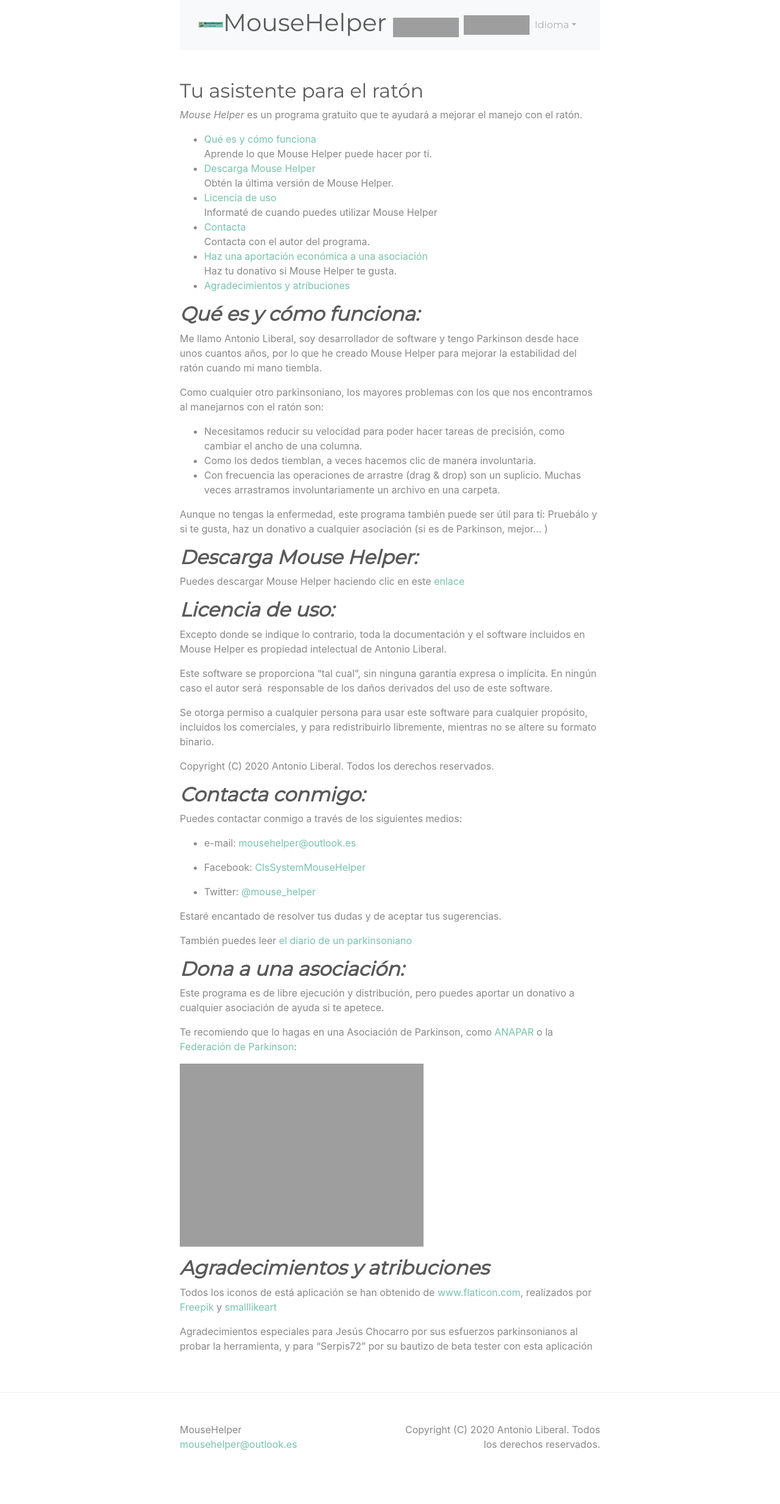
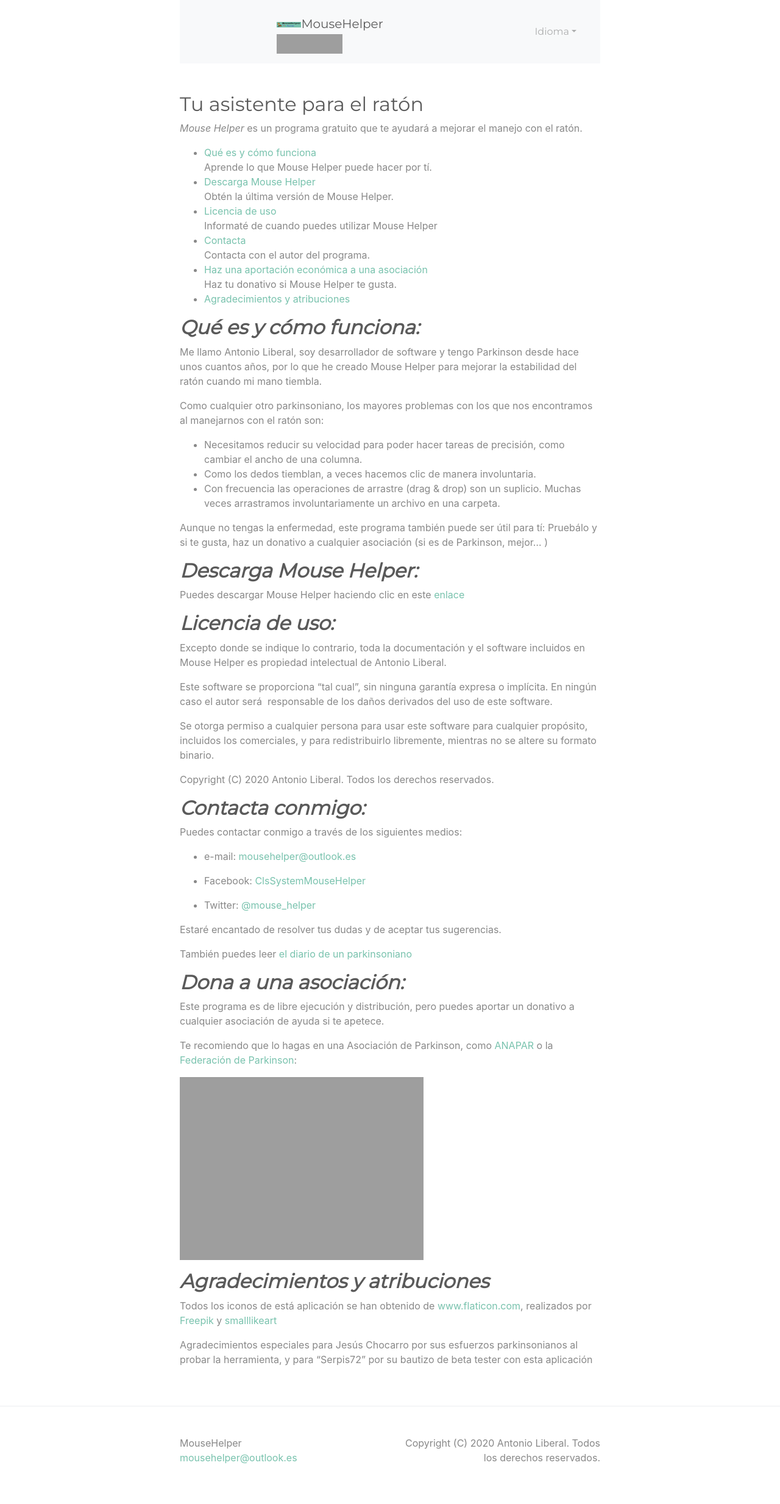
Before and after one commit to clssystem/MouseHelperWeb, a Jekyll site: the page built from index.md, in a window 1280 px wide. Shown: the whole page at 61% size. Built offline with Jekyll 4.4.1, drawn with Linux system fonts in a browser that asks for light colours; a style sheet for code colours, icons or effects is not loaded; before the commit the page ends 2444 px from its top, so only the background shows below that.

Commit message:
Update header.html

```diff
--- a/_includes/header.html
+++ b/_includes/header.html
@@ -3,7 +3,6 @@
         <div class="container">
             <a class="navbar-brand  flex-row" rel="author" href="{{ "/" | relative_url }}">
                 <h1><img src="https://clssystem.github.io/MouseHelperWeb/assets/images/MouseHelper.png" alt="MouseHelper" class="img-fluid" width="40px" />MouseHelper
-                <img src="https://clssystem.github.io/MouseHelperWeb/assets/images/byClsSystem.png" width="108" height="32" alt="Mouse Helper" style="vertical-align:bottom">            </h1>
             </a>
             <a class="navbar-nav mt-0 flex-row">
                 <img src="https://clssystem.github.io/MouseHelperWeb/assets/images/byClsSystem.png" width="108" height="32" alt="Mouse Helper" style="vertical-align:bottom">            </h1>
```
